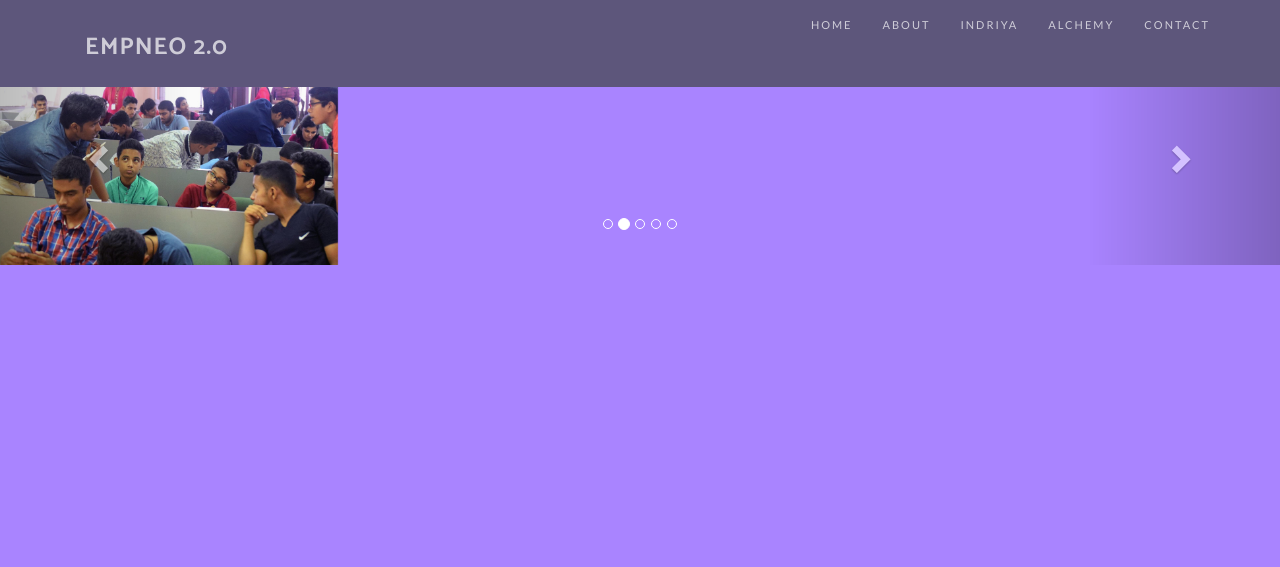
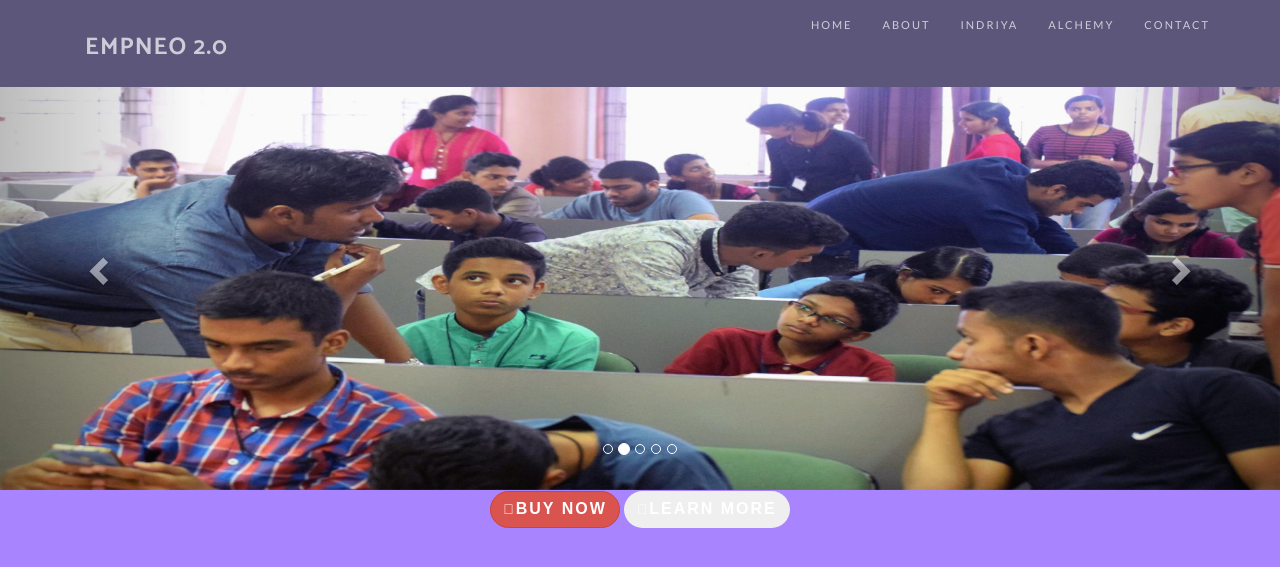
Before and after one commit to IEEEMEC/empneo, a Jekyll site: the page built from index.html, in a window 1280 px wide and 900 px high. Shown: the top 567 px of the window. Built offline with Jekyll 4.4.1, drawn with Linux system fonts in a browser that asks for light colours; nearby versions of some CDN libraries; some web fonts are replaced; the list of posts is cut into pages by our own code.

Commit message:
header.html changed

```diff
--- a/_includes/header.html
+++ b/_includes/header.html
@@ -54,19 +54,13 @@
 .button:hover span:after {
   opacity: 1;
   right: 0;
-
 }
-
-
 #carousel img {
 
-width: auto;
-
-height: 225px;
-
-max-height: 225px;
-
-}
+        width:100%;
+        maxheight:450px;
+        height:450px;
+    }
 </style>
 <header>
 <div><br></div>
@@ -76,8 +70,9 @@ max-height: 225px;
 
 
 </div> -->
+<meta name="viewport" content="width=device-width,initial-scale=1.0">
+<div id="carousel" class="carousel slide" data-ride="carousel">
 
-<div id="carousel" class="carousel slide" data-ride="carousel">
     <ol class="carousel-indicators">
         <li data-target="#carousel" data-slide-to="0" class="active"></li>
         <li data-target="#carousel" data-slide-to="1"></li>
@@ -114,6 +109,10 @@ max-height: 225px;
         <span class="sr-only">Next</span>
     </a>
 </div>
+<div align="center">
+  <button class="btn btn-danger glyphicon glyphicon-gbp" type="button"><font size="3" face="arial,halvetica"><b>Buy now</b></font></button>
+<button class="btn btn-dark glyphicon glyphicon-info-sign" type="button"><font size="3" face="arial,halvetica"><b>Learn more</b></font></button>
+</div>
    <!-- <div class="container">
         <div class="row">
             <div class="col-sm-7">
```
